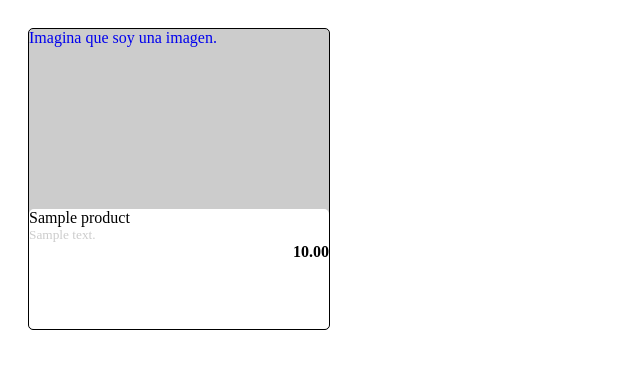
After one commit to PabloFederico/admin1-ElDeporteOnline-ecommerce, a Django app: template Catalog/templates/catalog/product_card.html in a window 1280 px wide. The commit adds this page. Shown: the top 369 px of the page, without its empty margins (0-640 px from the left). Run offline with Django 3.2, Linux system fonts and the light colour scheme; the template is opened without the code that fills it: values that come from a table or form of the project are taken from there, others are empty; tables that the repository leaves empty hold one stand-in row (values such as "Sample post"); parts of the project's set-up code (start-up, migrations or seed data) failed here and were passed over.

Commit message:
Muevo html de producto a un template separado para poder reutilizar despues

```diff
--- /dev/null
+++ b/Catalog/static/catalog/product_card.css
@@ -0,0 +1,23 @@
+.producto-card-cuadroGrande {
+  background-color: #cccccc;
+  width:300px;
+  height: 300px;
+  border: ridge black 1px;
+  border-radius: 5px 5px 5px 5px;
+  margin: 20px;
+}
+
+.producto-card-cuadroImagen {
+  height: 60%;
+  border-radius: 5px 5px 5px 5px;
+}
+
+.producto-card-cuadroBlanco {
+  background-color: #ffffff;
+  height: 40%;
+  border-radius: 5px 5px 5px 5px;
+}
+
+a:link {
+  text-decoration: none;
+}
--- /dev/null
+++ b/Catalog/templates/catalog/product_card.html
@@ -0,0 +1,34 @@
+{% load static %}
+
+{# to use this template: {% include "catalog/product_card.html" with product=product %} #}
+
+<link rel="stylesheet" type="text/css" href="{% static 'catalog/product_card.css' %}">
+
+<li style="display: inline; float: left; ">
+    <a href="{% url "producto" product.id %}">
+
+        <div class="producto-card-cuadroGrande">
+
+            <div class="producto-card-cuadroImagen">
+                Imagina que soy una imagen.
+            </div>
+
+            <div class="producto-card-cuadroBlanco p-1">
+                <div style="width:100%;">
+                    <span style="color: black;" class="w-100 h4 d-inline-block text-truncate">{{ product.name }}</span>
+                </div>
+
+                <div style="width:100%;">
+                    <span style="font-size: smaller; color:#cccccc;"
+                          class="w-100 d-inline-block text-truncate">{{ product.short_description }}</span>
+                </div>
+
+                <div style="width:100%;">
+                        <span style="width: 100%; float: left; text-align: right; color: black" class="h5">
+                            <b>{{ product.price }}</b>
+                        </span>
+                </div>
+            </div>
+        </div>
+    </a>
+</li>
```
Also changed, not shown: Catalog/templates/catalog/full_catalog.html (+3 -48 lines), Catalog/static/__init__.py (added), Catalog/static/catalog/__init__.py (added).
